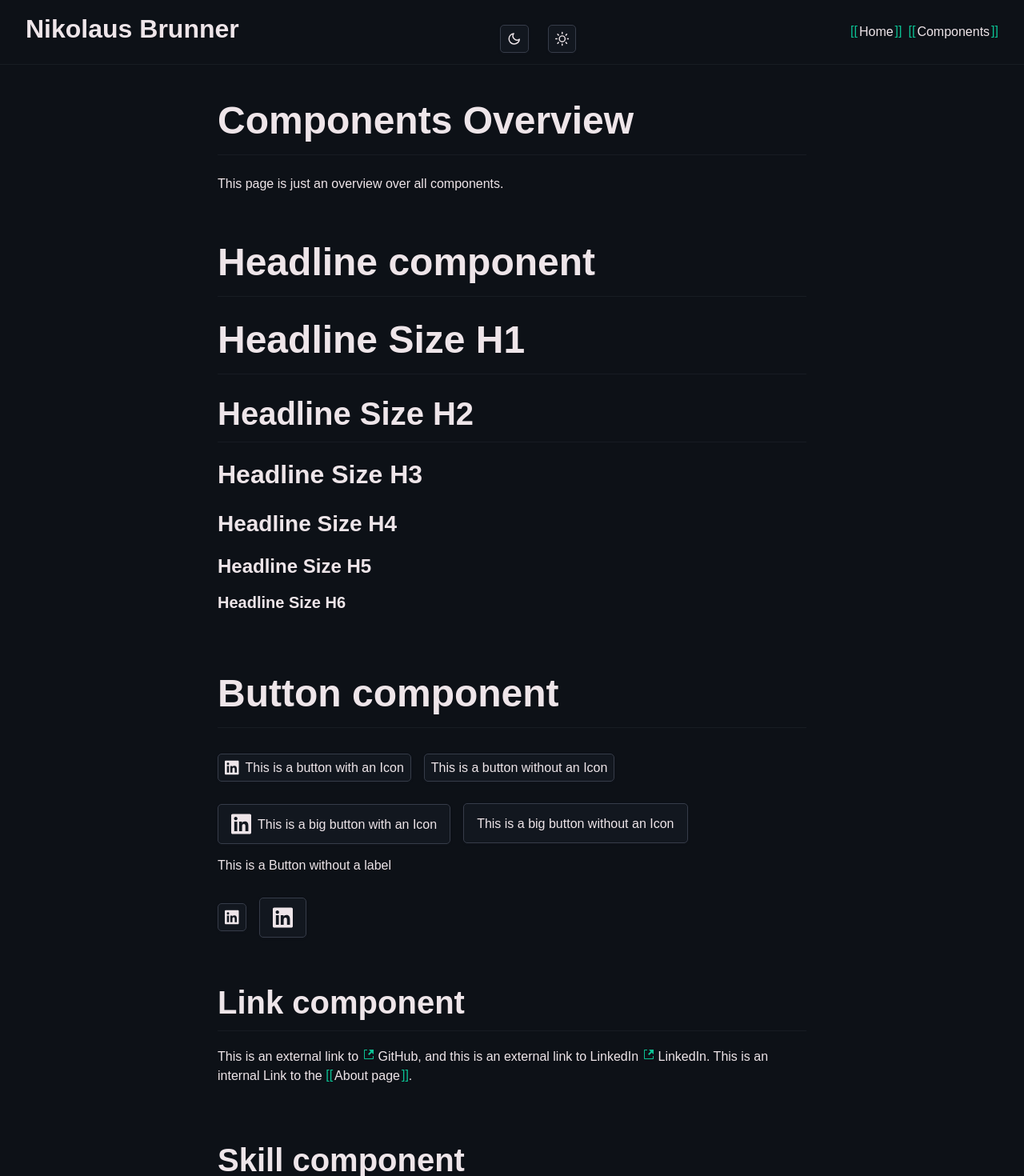
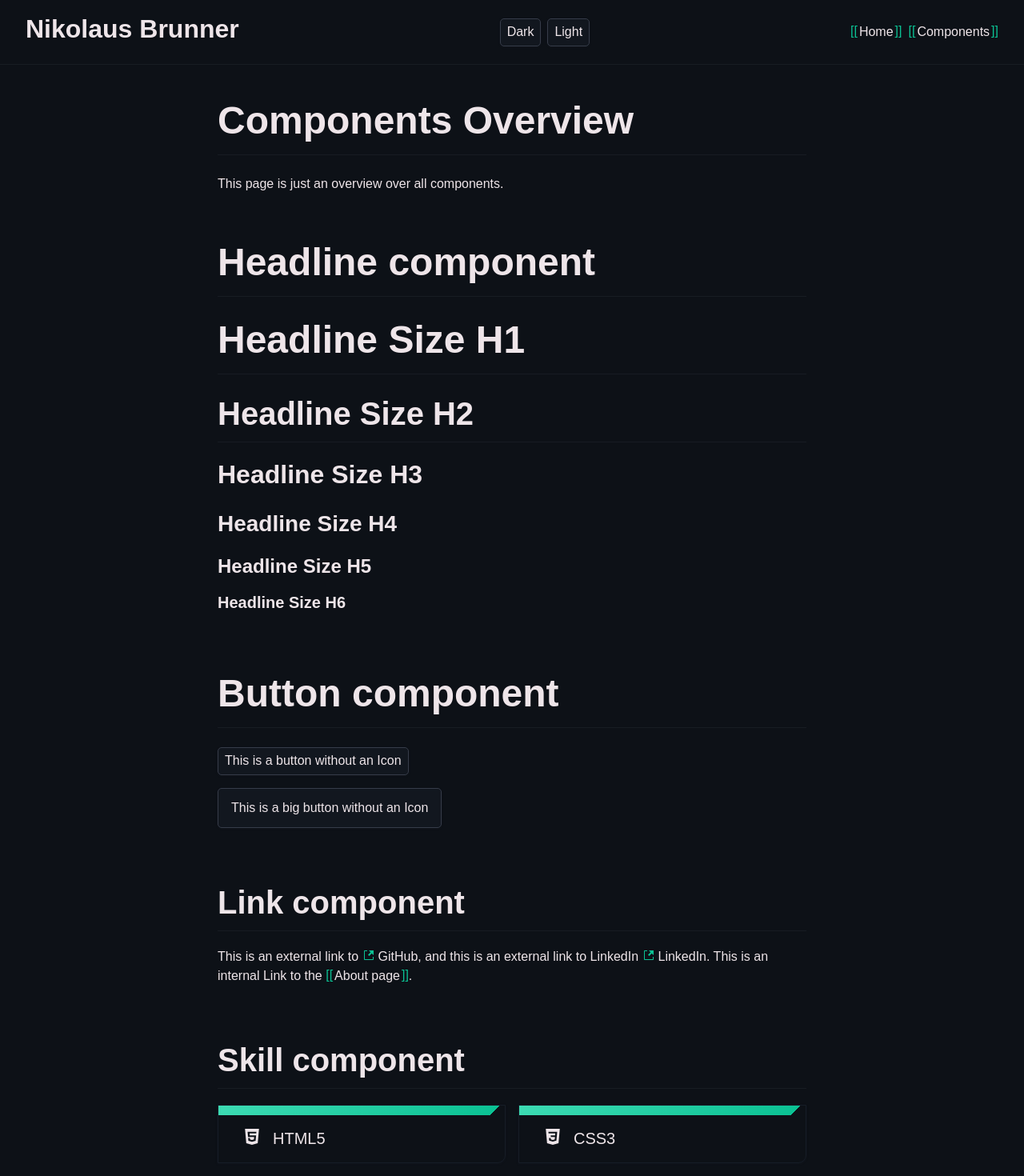
Before and after one commit to nikbrunner/nibru.dev, a Next.js app: page /components in a window 1280 px wide. Shown: the top 1470 px of the page at 80% size. Built offline with nearby package versions, Linux system fonts and the light colour scheme.

Commit message:
Temp removed icons from Button

```diff
--- a/components/Button.tsx
+++ b/components/Button.tsx
@@ -6,32 +6,22 @@ import { cn } from '../lib/cn';
 import { GenericProps } from '../types/GenericProps';
 
 interface Props extends GenericProps {
-  icon?: JSX.Element;
   size?: 'm' | 'l';
   onClick?: () => void;
 }
 
-const Button = ({
-  classNames,
-  icon,
-  children,
-  size = 'm',
-  onClick
-}: Props) => {
+const Button = ({ classNames, children, size = 'm', onClick }: Props) => {
   const { theme } = useContext(ThemeContext);
 
   return (
     <button
       className={cn('Button', classNames, {
         [theme]: theme,
-        [size]: size,
-        withLabel: children,
-        withIcon: icon
+        [size]: size
       })}
       onClick={onClick}
     >
-      {icon && <div className='Button__icon'>{icon}</div>}
-      <span className='Button__label'>{children}</span>
+      {children}
     </button>
   );
 };
--- a/components/Nav.tsx
+++ b/components/Nav.tsx
@@ -23,12 +23,8 @@ const Nav = () => {
       </div>
 
       <div className='Nav__theme-buttons'>
-        <Button icon={<FiMoon />} onClick={() => setTheme(Theme.dark)} />
-
-        <Button
-          icon={<FiSun />}
-          onClick={() => setTheme(Theme.light)}
-        ></Button>
+        <Button onClick={() => setTheme(Theme.dark)}>Dark</Button>
+        <Button onClick={() => setTheme(Theme.light)}>Light</Button>
       </div>
 
       <div className='Nav__links'>
--- a/pages/components.tsx
+++ b/pages/components.tsx
@@ -61,26 +61,11 @@ const Components = () => (
       <Headline size='h1'>Button component</Headline>
 
       <Row>
-        <Button icon={<FaLinkedin />}>
-          This is a button with an Icon
-        </Button>
-
         <Button>This is a button without an Icon</Button>
       </Row>
 
       <Row>
-        <Button icon={<FaLinkedin />} size='l'>
-          This is a big button with an Icon
-        </Button>
-
         <Button size='l'>This is a big button without an Icon</Button>
-      </Row>
-
-      <Row>This is a Button without a label</Row>
-
-      <Row>
-        <Button icon={<FaLinkedin />} />
-        <Button icon={<FaLinkedin />} size='l' />
       </Row>
     </Section>
 
--- a/scss/components/_Button.scss
+++ b/scss/components/_Button.scss
@@ -5,71 +5,32 @@
   $button-height-m: 35px;
   $button-height-l: 50px;
 
+  border-radius: $border-radius;
+  font-size: $font-size-text;
   appearance: none;
   border: none;
   outline: none;
-  border-radius: $border-radius;
-  font-size: $font-size-text;
   cursor: pointer;
 
-  &__icon {
-    @include flex(row nowrap, center, center, center, $inline: true);
-
+  svg {
     height: 100%;
-
-    svg {
-      height: 100%;
-    }
-  }
-
-  &__label {
-    position: relative;
-    top: 1px;
-  }
-
-  &--withLabel {
-    .Button__icon {
-      margin-right: $space-s;
-    }
   }
 
   &--m {
     padding: $space-xs $space-s;
     height: $button-height-m;
-    margin-right: $space-m;
 
-    .Button__icon {
-      svg {
-        width: calc(#{$button-height-m} / 2);
-      }
-    }
-
-    &.Button {
-      &--withIcon {
-        // When the Button contains an Icon, it somehow shifts to the top
-        position: relative;
-        top: 0.5rem;
-      }
+    svg {
+      width: calc(#{$button-height-m} / 2);
     }
   }
 
   &--l {
     padding: $space-s $space-m;
     height: $button-height-l;
-    margin-right: $space-m;
 
-    .Button__icon {
-      svg {
-        width: calc(#{$button-height-l} / 2);
-      }
-    }
-
-    &.Button {
-      &--withIcon {
-        // When the Button contains an Icon, it somehow shifts to the top
-        position: relative;
-        top: 0.75rem;
-      }
+    svg {
+      width: calc(#{$button-height-l} / 2);
     }
   }
 
--- a/scss/components/_Nav.scss
+++ b/scss/components/_Nav.scss
@@ -1,5 +1,5 @@
 .Nav {
-  @include flex(row nowrap, space-between, center, center);
+  @include flex(column nowrap, space-between, center, center);
 
   padding: $space-m $space-l;
   border-bottom: $border-default;
@@ -11,13 +11,25 @@
   }
 
   &__theme-buttons {
-    @include grid(repeat(2, 1fr), $space-s);
+    margin-bottom: $space-m;
+
+    *:not(:last-child) {
+      margin-right: $space-s;
+    }
+
+    @include mq('m') {
+      margin-bottom: 0;
+    }
   }
 
   &__links {
     *:not(:last-child) {
       margin-right: $space-s;
     }
+  }
+
+  @include mq('m') {
+    @include flex(row nowrap, space-between, center, center);
   }
 
   &--dark {
```
